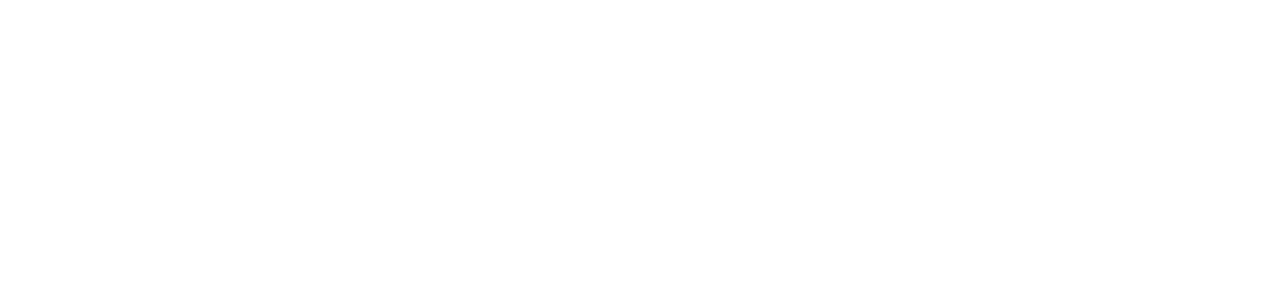
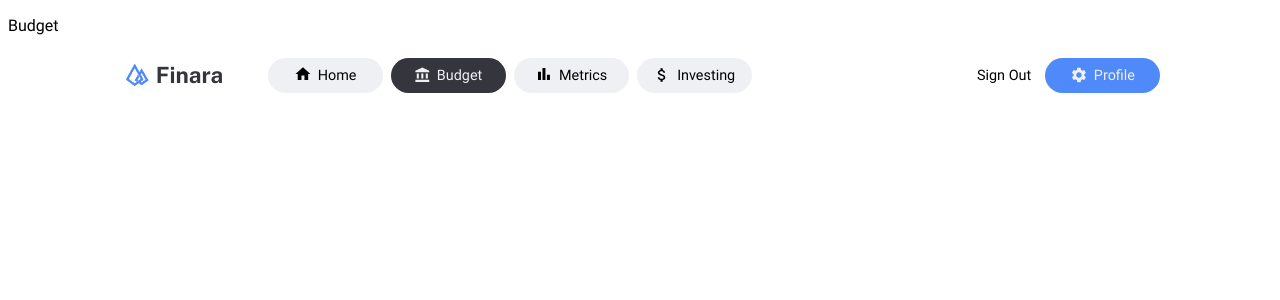
Before and after one commit to evanaddeo/FinaraSolutions, a React (Create React App) app in the folder frontend/: page /Budget in a window 1280 px wide. Before the commit this address had no page. Shown: the top 300 px of the page. Built offline with nearby package versions, Linux system fonts and the light colour scheme.

Commit message:
Added structured routing & header configs

```diff
--- a/frontend/src/App.js
+++ b/frontend/src/App.js
@@ -5,15 +5,26 @@ import Welcome from './pages/Welcome'
 import Login from './pages/Login'
 import Signup from './pages/Signup'
 
+import Metrics from './pages/Metrics'
+import Investing from './pages/Investing'
+import Budget from './pages/Budget'
+import ForgotPwd from './pages/ForgotPwd'
+import PwdConfirmation from './pages/PwdConfirmation'
+
 function App() {
 
     return (
         <Router>
             <Routes>
                 <Route exact path="/" element={ <Welcome /> } />
-                <Route path='/Home' element={ <Home /> } />
+                <Route path='Home' element={ <Home /> } />
                 <Route path='Login' element={ <Login /> } />
                 <Route path='Signup' element={ <Signup /> } />
+                <Route path='Metrics' element={ <Metrics/> } />
+                <Route path='Budget' element={ <Budget/> } />
+                <Route path='Investing' element={ <Investing/> } />
+                <Route path='Forgot-Password' element={ <ForgotPwd/> } />
+                <Route path='Confirm-Password' element={ <PwdConfirmation/> } />
             </Routes>
         </Router>
     )
--- a/frontend/src/components/Header.js
+++ b/frontend/src/components/Header.js
@@ -1,4 +1,4 @@
-import React from 'react'
+import React, { useEffect } from 'react'
 import { useNavigate } from 'react-router-dom';
 import { FONTS, SIZES, COLORS } from '../constants/themes'
 import '../styles/Header.css'
@@ -11,26 +11,27 @@ import SettingsIcon from '@mui/icons-material/Settings';
 
 import Logo from '../assets/images/Logo2.png'
 
+
+// selectedBtnId == home || budget || metrics || invest
 function Header({ signedIn, selectedBtnId }) {
 
     const navi = useNavigate();
 
     const button1Text = signedIn ? 'Sign Out' : 'Log In';
 
-    // Event Listener to display proper buttons
-    // depending on whether user is signed in
-    window.addEventListener('load', function() {
+
+    useEffect(() => {
+
+        // Execute dynamic hdr updates every time component is rendered
         if (signedIn) {
             document.getElementById('signup').classList.add('hideItem');
         } else {
-            console.log('should remove profile')
             document.getElementById('profile').classList.add('hideItem');
         }
-        console.log('finished onLoad')
-        console.log(signedIn)
 
-        this.document.getElementById(selectedBtnId).classList.add('clicked')
-    });
+        document.getElementById(selectedBtnId).classList.add('clicked');
+
+    }, [signedIn, selectedBtnId]); // Dependency array ensures re-run on changes
 
 
     return (
@@ -41,31 +42,56 @@ function Header({ signedIn, selectedBtnId }) {
                     <img className='logo' src={ Logo } alt='logo' />
                     <p id="hdrTitle" style={ {fontFamily: FONTS.Title, fontSize: '1.4rem', color: COLORS.black}}>Finara</p>
 
-                    <button id='home' className='navBtn' style={ {fontFamily: FONTS.Regular, fontSize: SIZES.small}}>
-                        <HomeIcon sx={{width: '1.4vw', marginBottom: '.2vh'}}className='hdrIcon'/>Home
+                    <button
+                        id='home'
+                        className='navBtn'
+                        style={ {fontFamily: FONTS.Regular, fontSize: SIZES.small}}
+                        onClick={ () => { navi('/Home') } }
+                    >
+                        <HomeIcon sx={{width: '1.4vw', marginBottom: '.2vh'}}className='hdrIcon'/>
+                        Home
                     </button>
-                    <button id='budget' className='navBtn' style={ {fontFamily: FONTS.Regular, fontSize: SIZES.small}}>
-                        <AccountBalanceIcon sx={{width: '1.3vw'}}className='hdrIcon'/>Budget
+                    <button
+                        id='budget'
+                        className='navBtn'
+                        style={ {fontFamily: FONTS.Regular, fontSize: SIZES.small}}
+                        onClick={ () => { navi('/Budget') } }
+                    >
+                        <AccountBalanceIcon sx={{width: '1.3vw'}}className='hdrIcon'/>
+                        Budget
                     </button>
-                    <button id='metrics' className='navBtn' style={ {fontFamily: FONTS.Regular, fontSize: SIZES.small}}>
-                        <BarChartOutlinedIcon sx={{width: '1.4vw', marginBottom: '.2vh'}}className='hdrIcon'/>Metrics
+                    <button
+                        id='metrics'
+                        className='navBtn'
+                        style={ {fontFamily: FONTS.Regular, fontSize: SIZES.small}}
+                        onClick={ () => { navi('/Metrics') } }
+                    >
+                        <BarChartOutlinedIcon sx={{width: '1.4vw', marginBottom: '.2vh'}}className='hdrIcon'/>
+                        Metrics
                     </button>
-                    <button id='invest' className='navBtn' style={ {fontFamily: FONTS.Regular, fontSize: SIZES.small}}>
-                        <AttachMoneyIcon sx={{width: '1.4vw'}}className='hdrIcon'/>Investing
+                    <button
+                        id='invest'
+                        className='navBtn'
+                        style={ {fontFamily: FONTS.Regular, fontSize: SIZES.small}}
+                        onClick={ () => { navi('/Investing') } }
+                    >
+                        <AttachMoneyIcon sx={{width: '1.4vw'}}className='hdrIcon'/>
+                        Investing
                     </button>
                 </div>
 
                 <div className='hdrProfile'>
                     <p className='secondBtn' style={ {fontFamily: FONTS.Regular, fontSize: SIZES.small}}>{button1Text}</p>
                     <button
-                        id='signUp'
+                        id='signup'
                         className='actionBtn'
                         style={ {fontFamily: FONTS.Regular, fontSize: SIZES.small, marginLeft: '4%'}}
                         onClick={() => { navi('/Signup')}}>
                         Get Started
                     </button>
-                    <button id='profile' className='actionBtn' style={ {fontFamily: FONTS.Regular, fontSize: SIZES.small, width: '2.5vw'}}>
+                    <button id='profile' className='actionBtn' style={ {fontFamily: FONTS.Regular, fontSize: SIZES.small, marginLeft: '4%'}}>
                         <SettingsIcon sx={{width: '1.4vw'}}className='hdrIcon'/>
+                        Profile
                     </button>
                 </div>
 
--- a/frontend/src/components/LoginForm.js
+++ b/frontend/src/components/LoginForm.js
@@ -138,8 +138,11 @@ function LoginForm() {
                     </div>
 
                     <div className='optionWrapper' style={{justifyContent: 'flex-end'}}>
-                        <p><a style={{color: '#eff0f3', cursor: 'pointer', fontSize: '.9rem'}}>
-                            Forgot Password?</a>
+                        <p>
+                            <a
+                                style={{color: '#eff0f3', cursor: 'pointer', fontSize: '.9rem'}}
+                                onClick={ () => { navi('/Forgot-Password') } }>Forgot Password?
+                            </a>
                         </p>
 
                     </div>
--- /dev/null
+++ b/frontend/src/pages/Budget.js
@@ -0,0 +1,13 @@
+import React from 'react'
+import Header from '../components/Header'
+
+function Budget() {
+    return (
+        <div>
+            <Header signedIn={true} selectedBtnId='budget' />
+            <p>Budget</p>
+        </div>
+    )
+}
+
+export default Budget;
--- /dev/null
+++ b/frontend/src/pages/ForgotPwd.js
@@ -0,0 +1,11 @@
+import React from 'react'
+
+function ForgotPwd() {
+    return (
+        <div>
+            <p>Forgot Pwd</p>
+        </div>
+    )
+}
+
+export default ForgotPwd;
--- /dev/null
+++ b/frontend/src/pages/Investing.js
@@ -0,0 +1,13 @@
+import React from 'react'
+import Header from '../components/Header'
+
+function Investing() {
+    return (
+        <div>
+            <Header signedIn={true} selectedBtnId='invest' />
+            <p>Investing</p>
+        </div>
+    )
+}
+
+export default Investing;
--- /dev/null
+++ b/frontend/src/pages/Metrics.js
@@ -0,0 +1,13 @@
+import React from "react";
+import Header from '../components/Header'
+
+function Metrics() {
+    return (
+        <div>
+            <Header signedIn={true} selectedBtnId='metrics' />
+            <p>Metrics</p>
+        </div>
+    )
+}
+
+export default Metrics;
--- /dev/null
+++ b/frontend/src/pages/PwdConfirmation.js
@@ -0,0 +1,12 @@
+import React from 'react'
+import Header from '../components/Header'
+
+function PwdConfirmation() {
+    return (
+        <div>
+            <p>Pwd Confirmation</p>
+        </div>
+    )
+}
+
+export default PwdConfirmation;
```
Also changed, not shown: 1 other file (tests, documents, lock files or other folders).
